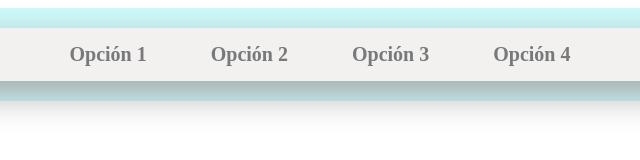
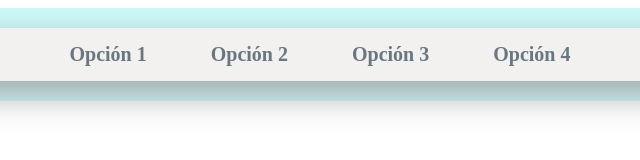
Before and after one commit to MalenaMontecino/CopiaMalenaMontecino.github.io, a plain HTML site: page index.html in a window 1280 px wide. Shown: the full height of the page, 320-960 px from the left. Drawn offline with Linux system fonts and the light colour scheme.

Commit message:
cambio de colores 2

```diff
--- a/css/css.css
+++ b/css/css.css
@@ -27,7 +27,7 @@
 font-weight: bold;
 display: block;
 padding: 15px 20px;
-color:rgb(119, 121, 122);
+color:rgb(104, 120, 128);
 font-size: 20px;
 }
 
```
